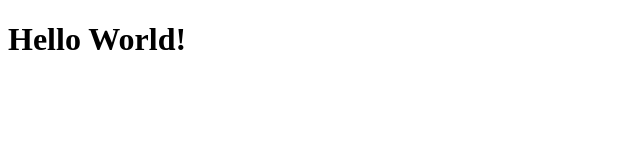
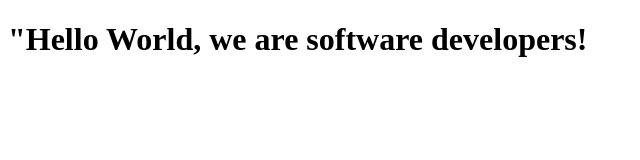
Before and after one commit to Wendumaris/microverse-trial-project, a plain HTML site: page index.html in a window 1280 px wide. Shown: the whole page, without its empty margins (0-640 px from the left). Drawn offline with Linux system fonts and the light colour scheme.

Commit message:
second commit

```diff
--- a/index.html
+++ b/index.html
@@ -7,6 +7,6 @@
     <title>Document</title>
 </head>
 <body>
-    <h1>Hello World!</h1>
+    <h1>"Hello World, we are software developers!</h1>
 </body>
 </html>
```
